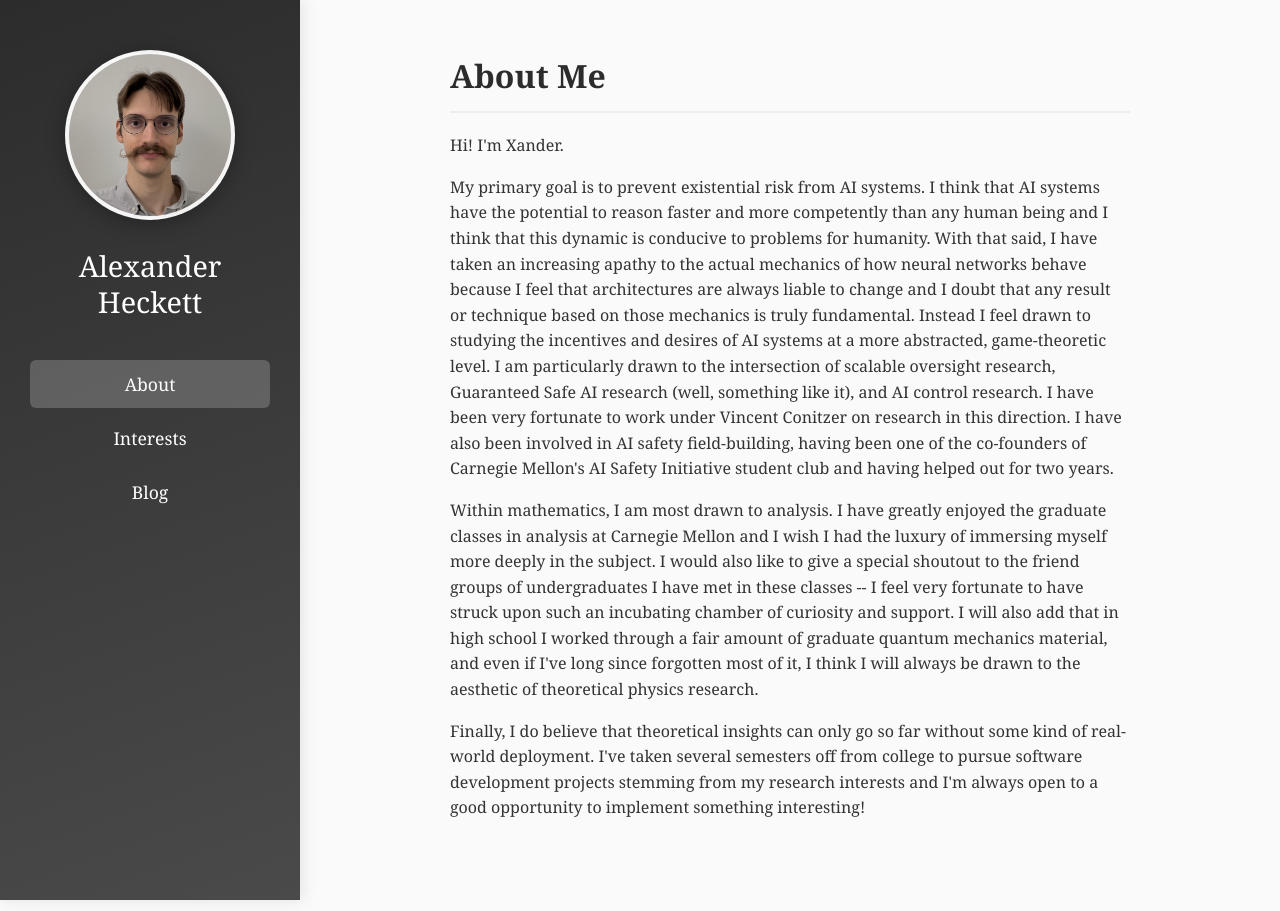
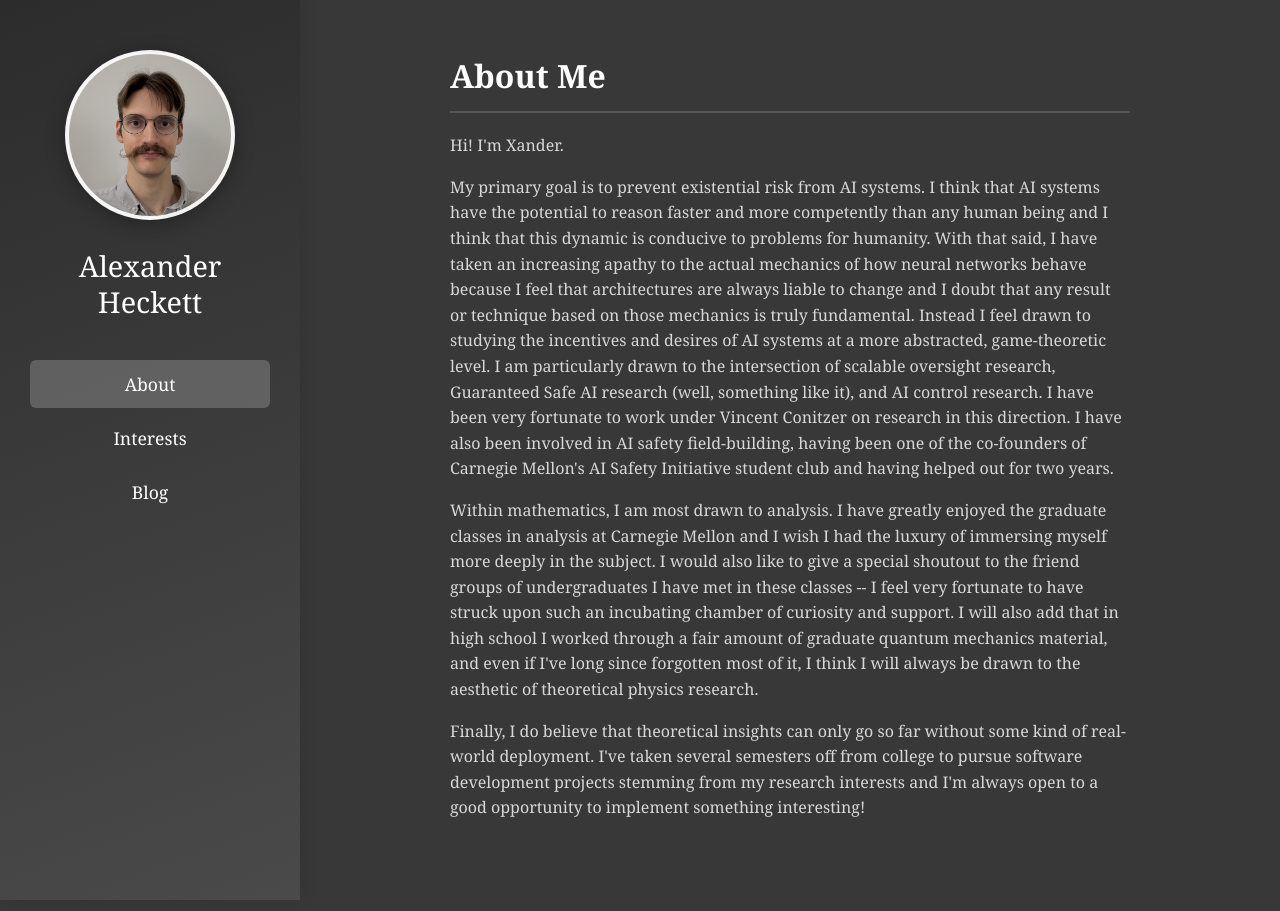
Before and after one commit to bushwallyta271828/bushwallyta271828.github.io, a Jekyll site: the page built from index.html, in a window 1280 px wide. Built offline with Jekyll 4.4.1, drawn with Linux system fonts in a browser that asks for light colours.

Commit message:
Moved to all-grey background

```diff
--- a/assets/css/main.css
+++ b/assets/css/main.css
@@ -7,8 +7,8 @@
 body {
     font-family: Georgia, serif;
     line-height: 1.6;
-    color: #333;
-    background-color: #fafafa;
+    color: #d8d8d8;
+    background-color: #383838;
 }
 
 /* ---- Sidebar layout ---- */
@@ -124,14 +124,14 @@ section,
 h2 {
     font-size: 2em;
     margin-bottom: 20px;
-    color: #2c2c2c;
-    border-bottom: 2px solid #eee;
+    color: #ffffff;
+    border-bottom: 2px solid rgba(255,255,255,0.15);
     padding-bottom: 10px;
 }
 
 h3 {
     font-size: 1.3em;
-    color: #4a4a4a;
+    color: #ededed;
     margin-bottom: 10px;
     margin-top: 20px;
 }
@@ -141,11 +141,11 @@ p + p {
 }
 
 a {
-    color: #444;
+    color: #bcbcbc;
 }
 
 a:hover {
-    color: #111;
+    color: #ffffff;
 }
 
 .interests {
@@ -156,10 +156,10 @@ a:hover {
 }
 
 .interest-card {
-    background: #f8f8f8;
+    background: #424242;
     padding: 20px;
     border-radius: 6px;
-    border-left: 3px solid #999;
+    border-left: 3px solid #777;
 }
 
 .post-header {
@@ -174,13 +174,13 @@ a:hover {
 }
 
 .post-date {
-    color: #777;
+    color: #aaa;
     font-size: 0.95em;
     margin-bottom: 8px;
 }
 
 .post-description {
-    color: #555;
+    color: #bdbdbd;
     font-size: 1.05em;
 }
 
@@ -211,7 +211,7 @@ a:hover {
 }
 
 .post-list li a {
-    color: #2c2c2c;
+    color: #f0f0f0;
     text-decoration: none;
 }
 
```
